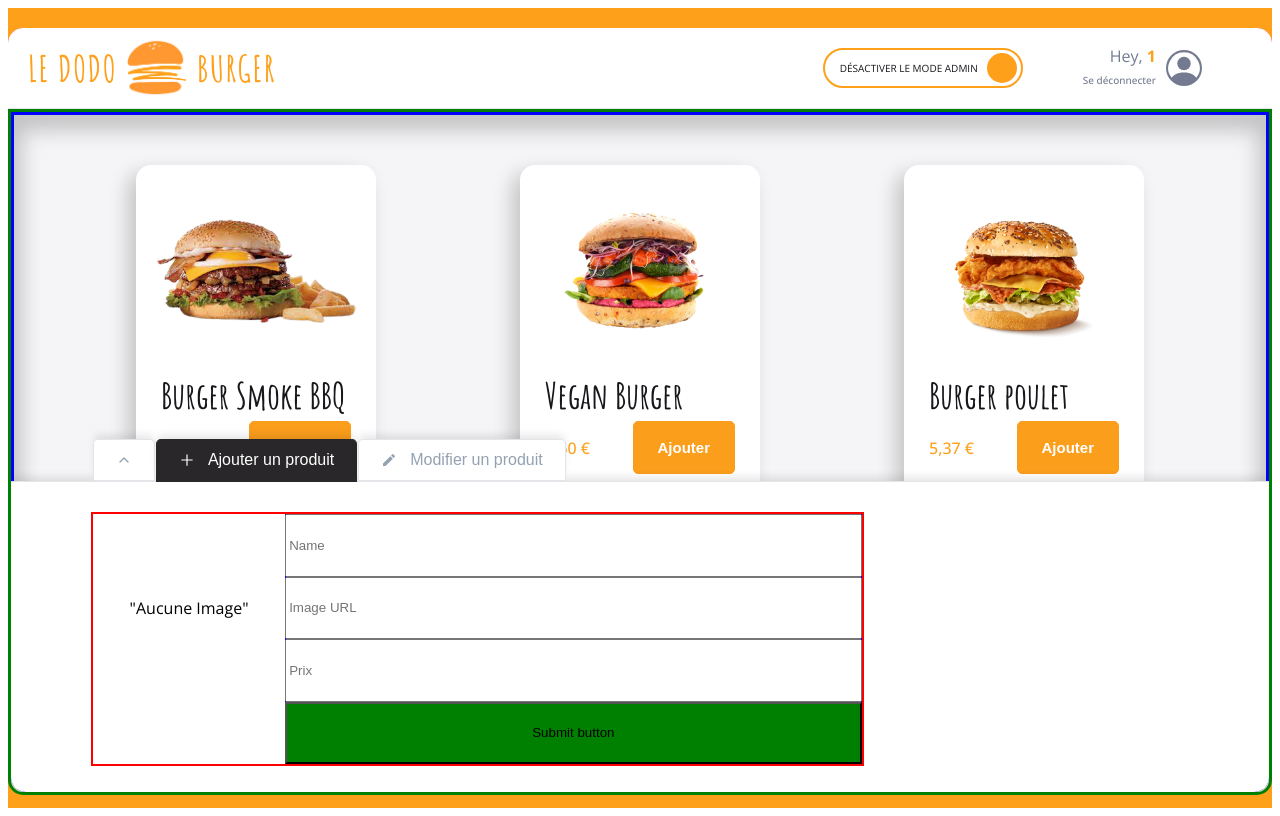
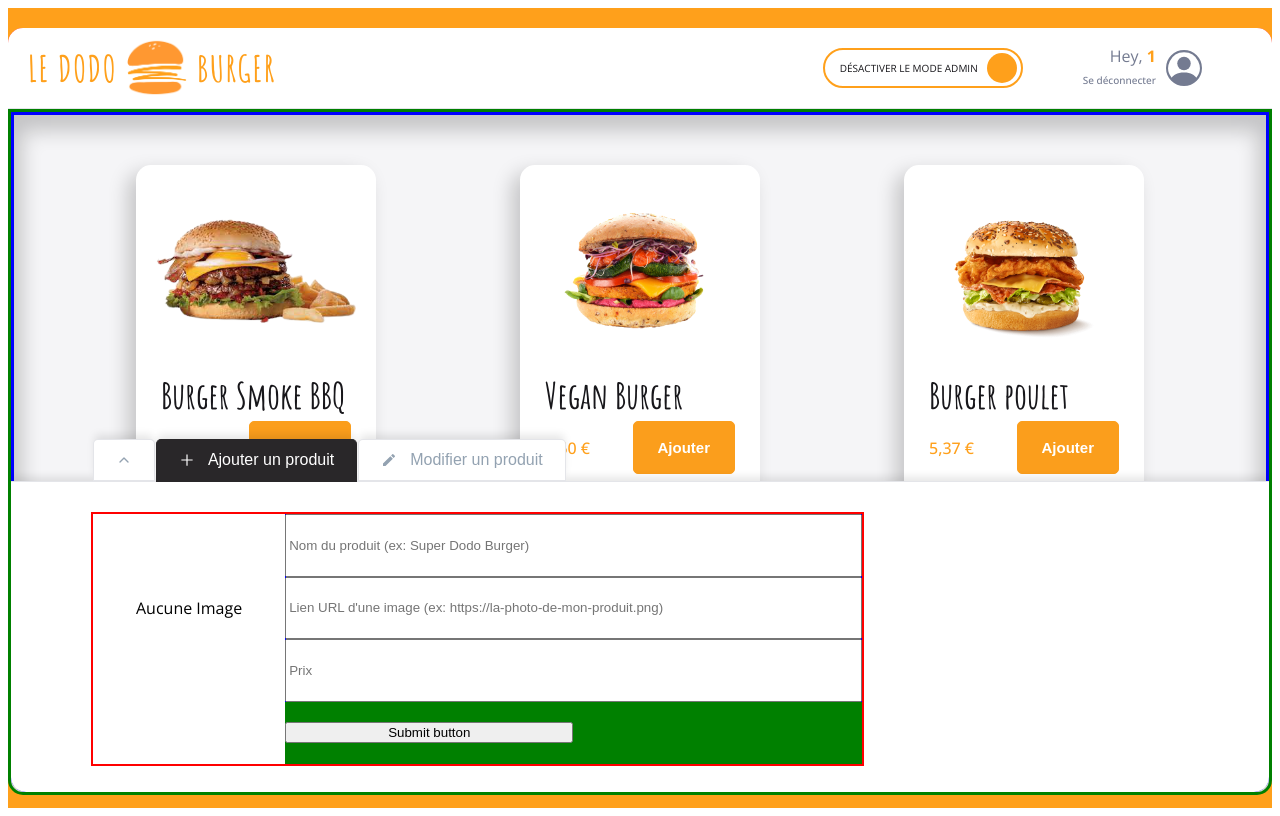
Before and after one commit to nantedev/DodoBurger, a React (Vite) app: page /order/1 in a window 1280 px wide. Built offline with nearby package versions, Linux system fonts and the light colour scheme.

Commit message:
✨ F08: Admin > AddForm > add submit message on submission

```diff
--- a/src/components/pages/order/Main/Admin/AdminPanel/AddForm.jsx
+++ b/src/components/pages/order/Main/Admin/AdminPanel/AddForm.jsx
@@ -1,6 +1,7 @@
 import { useContext, useState } from 'react';
 import styled from 'styled-components';
 import OrderContext from '../../../../../../context/OrderContext';
+import { FiCheck } from 'react-icons/fi';
 
 const EMPTY_PRODUCT = {
   id: "",
@@ -15,7 +16,7 @@ export default function AddForm() {
 
   const  { handleAddProduct } = useContext(OrderContext)
   const [ newProduct, setNewProduct ] = useState(EMPTY_PRODUCT)
-
+  const [isSubmitted, setIsSubmitted] = useState(false)
 
   //Comportement
   const handleChange = (event) => {
@@ -27,23 +28,55 @@ export default function AddForm() {
       event.preventDefault()
       const newProductToAdd = { ...newProduct, id: crypto.randomUUID()}
       handleAddProduct(newProductToAdd)
+      setNewProduct(EMPTY_PRODUCT)
+      displaySuccessMessage()
   }
 
-
+  const displaySuccessMessage = () => {
+    setIsSubmitted(true)
+    setTimeout(() => {
+    setIsSubmitted(false)}, 2000)
+   }
   //Affichage
 
   return (
     <AddFormStyled onSubmit={handleSubmit}>
        <div className="image-preview">
-        {newProduct.imageSource ? <img src={newProduct.imageSource} alt={newProduct.imageSource} /> : <div>"Aucune Image"</div> }</div>
+        {newProduct.imageSource ?
+          <img src={newProduct.imageSource} alt={newProduct.imageSource} /> :
+          <div>Aucune Image</div> }
+        </div>
       <div className="input-fields">
-        <input name="title" value={newProduct.title} type="text" placeholder="Name" onChange={handleChange}/>
-        <input name="imageSource" value={newProduct.imageSource} type="text" placeholder="Image URL"  onChange={handleChange}/>
-        <input name="price" value={newProduct.price ? newProduct.price : ""} type="text" placeholder="Prix"  onChange={handleChange}/>
+        <input name="title"
+        value={newProduct.title}
+        type="text"
+        placeholder="Nom du produit (ex: Super Dodo Burger)"
+        onChange={handleChange}
+        />
+        <input
+        name="imageSource"
+        value={newProduct.imageSource}
+        type="text"
+        placeholder="Lien URL d'une image (ex: https://la-photo-de-mon-produit.png)"
+        onChange={handleChange}
+        />
+        <input
+        name="price"
+        value={newProduct.price ? newProduct.price : ""}
+        type="text"
+        placeholder="Prix"
+        onChange={handleChange}
+        />
       </div>
-      <button className="submit-buton">Submit button</button>
+      <div className="submit">
+        <button className="submit-button">Submit button</button>
+        {isSubmitted &&  (
+          <div className='submit-message'>
+          <FiCheck /> <span>Ajouté avec succès !</span>
+        </div>)}
+      </div>
     </AddFormStyled>
-  );
+  )
 }
 
 const AddFormStyled = styled.form`
@@ -55,7 +88,7 @@ const AddFormStyled = styled.form`
     "image-preview input-fields"
     "image-preview input-fields"
     "image-preview input-fields"
-    ".             submit-buton";
+    ".             submit";
 
   height: 100%;
   width: 70%;
@@ -80,8 +113,18 @@ const AddFormStyled = styled.form`
     display: grid;
   }
 
-  .submit-buton{
+  .submit{
     background: green;
-    grid-area: submit-buton ;
+    grid-area: submit;
+    display: flex;
+    align-items: center;
+
+    .submit-button{
+      width: 50%;
+    }
+
+    .submit-message{
+      border: 2px solid black;
+    }
   }
 `;
```
